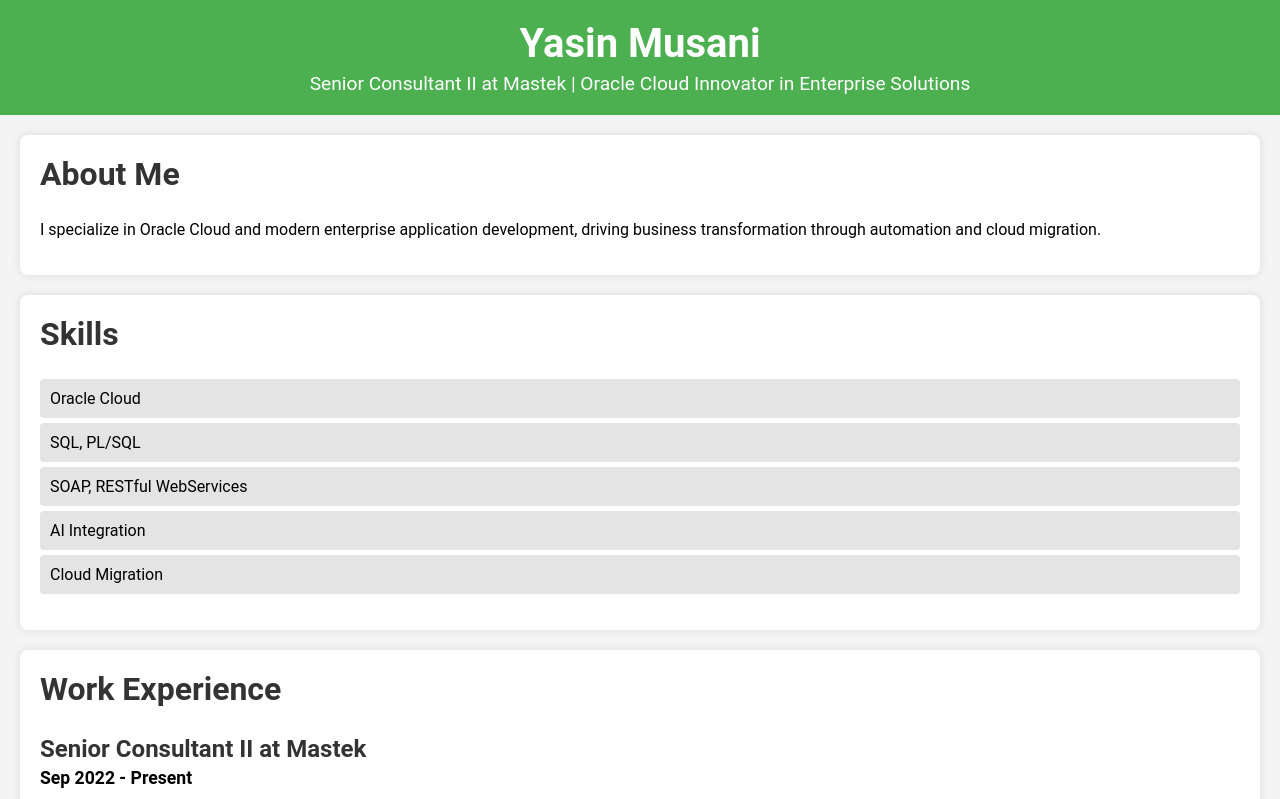
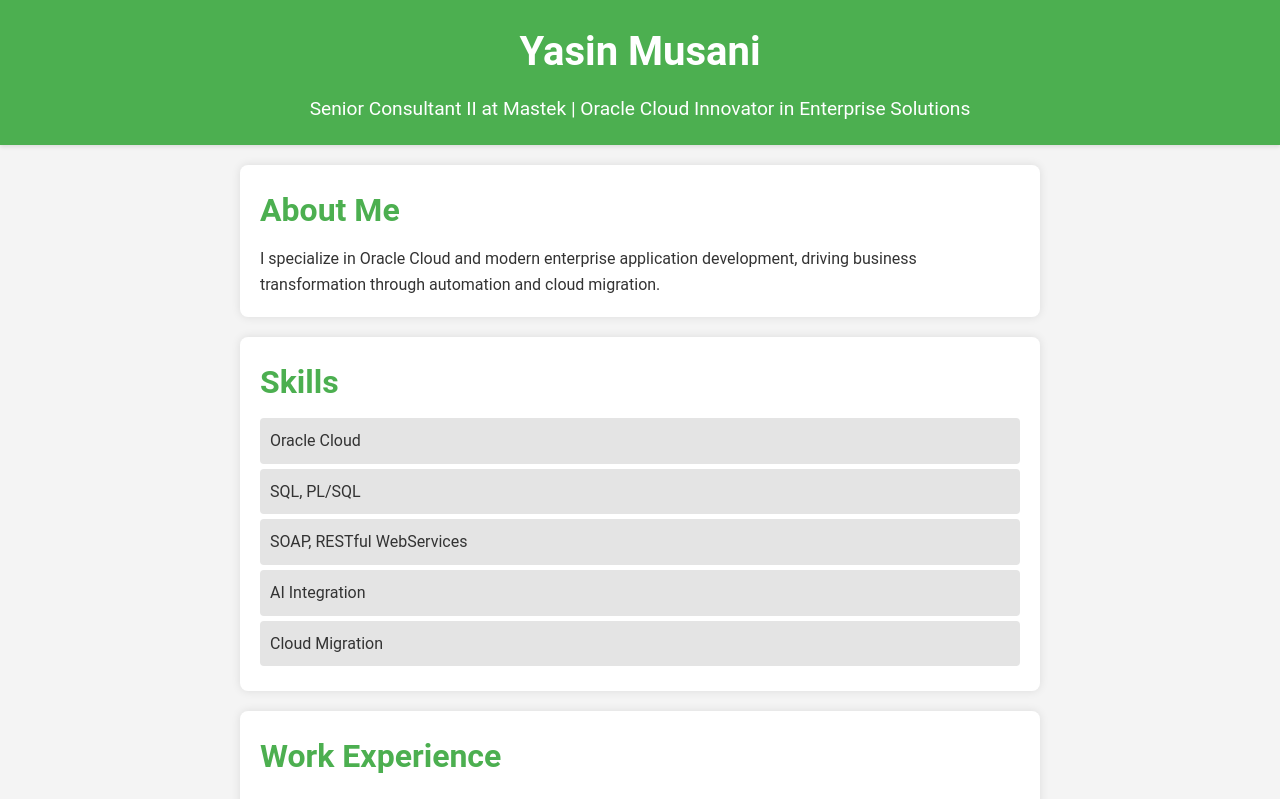
Before and after one commit to yasinmusani/yasinmusani.github.io, a plain HTML site: page index.html in a window 1280 px wide. Shown: the top 799 px of the page. Drawn offline with Linux system fonts and the light colour scheme.

Commit message:
Update styles.css
2

```diff
--- a/styles.css
+++ b/styles.css
@@ -1,39 +1,47 @@
+/* Reset some default browser styles */
+* {
+    margin: 0;
+    padding: 0;
+    box-sizing: border-box;
+}
+
 body {
     font-family: 'Roboto', sans-serif;
-    margin: 0;
-    padding: 0;
     background-color: #f4f4f4;
+    color: #333;
+    line-height: 1.6;
 }
 
 header {
     background-color: #4CAF50;
     color: #fff;
-    padding: 20px;
+    padding: 20px 0;
     text-align: center;
+    box-shadow: 0 2px 4px rgba(0, 0, 0, 0.1);
 }
 
 header h1 {
-    margin: 0;
     font-size: 2.5em;
+    margin-bottom: 10px;
 }
 
 header p {
-    margin: 5px 0 0;
     font-size: 1.2em;
 }
 
 section {
     padding: 20px;
-    margin: 20px;
+    margin: 20px auto;
     background-color: #fff;
     border-radius: 8px;
+    max-width: 800px;
     box-shadow: 0 0 10px rgba(0, 0, 0, 0.1);
 }
 
 section h2 {
-    margin-top: 0;
     font-size: 2em;
-    color: #333;
+    margin-bottom: 10px;
+    color: #4CAF50;
 }
 
 ul {
@@ -67,12 +75,21 @@ a:hover {
 }
 
 .job h3 {
-    margin: 0;
     font-size: 1.5em;
     color: #333;
 }
 
 .job p {
+    font-size: 1.1em;
     margin: 5px 0;
-    font-size: 1.1em;
 }
+
+footer {
+    text-align: center;
+    padding: 10px 0;
+    background-color: #4CAF50;
+    color: #fff;
+    position: fixed;
+    width: 100%;
+    bottom: 0;
+}
```
